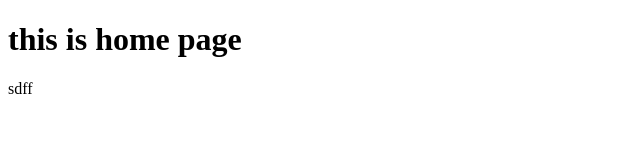
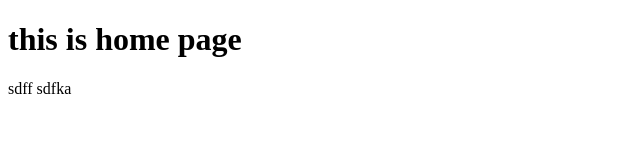
Before and after one commit to Amitkys/next-crud, a Next.js app: page / in a window 1280 px wide. Shown: the top 160 px of the page, without its empty margins (0-640 px from the left). Built offline with nearby package versions, Linux system fonts and the light colour scheme.

Commit message:
testing2

```diff
--- a/app/page.tsx
+++ b/app/page.tsx
@@ -3,6 +3,7 @@ export default function home() {
     <div>
       <h1> this is home page</h1>
       sdff
+      sdfka
     </div>
   )
 }
```
